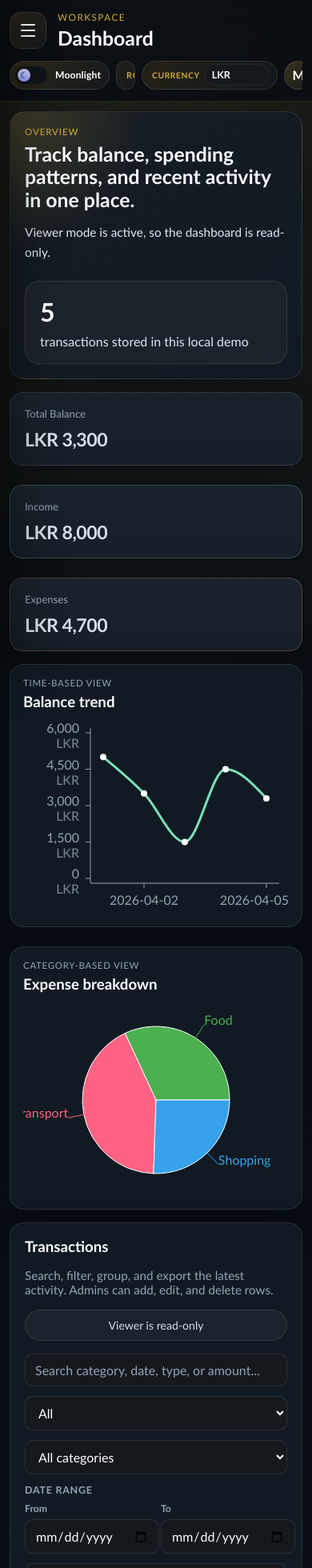
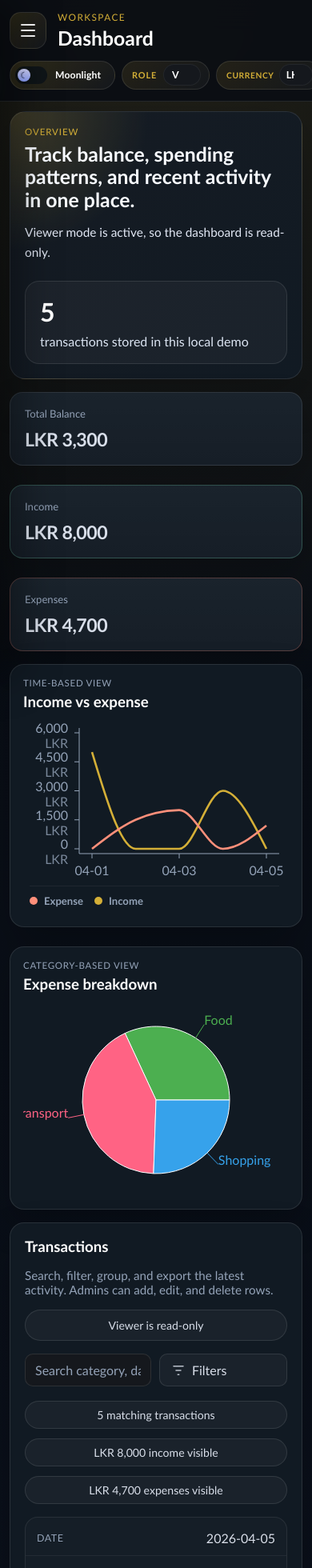
Before and after one commit to MalshaFDO/Finance-Dashboard, a React (Vite) app: page / in a window 390 px wide. Shown: the top 1960 px of the page at 80% size. Built offline with nearby package versions, Linux system fonts and the light colour scheme.

Commit message:
Improve mobile topbar, charts, and filters UI

```diff
--- a/src/components/charts/Charts.css
+++ b/src/components/charts/Charts.css
@@ -52,6 +52,30 @@
   padding: 24px;
 }
 
+.chart-legend {
+  display: flex;
+  gap: 14px;
+  flex-wrap: wrap;
+  margin-top: 10px;
+  padding: 10px 0 0;
+  border-top: 1px solid rgba(255, 255, 255, 0.06);
+}
+
+.chart-legend-item {
+  display: inline-flex;
+  align-items: center;
+  gap: 8px;
+  color: var(--text-muted);
+  font-size: 0.86rem;
+  font-weight: 700;
+}
+
+.chart-legend-swatch {
+  width: 10px;
+  height: 10px;
+  border-radius: 999px;
+}
+
 @media (max-width: 640px) {
   .chart-card {
     padding: 16px;
@@ -66,6 +90,10 @@
     min-height: 240px;
     padding: 18px;
   }
+
+  .chart-legend-item {
+    font-size: 0.82rem;
+  }
 }
 
 @media (max-width: 480px) {
--- a/src/components/charts/LineChartComponent.tsx
+++ b/src/components/charts/LineChartComponent.tsx
@@ -1,3 +1,4 @@
+import { useEffect, useState } from "react";
 import {
   LineChart,
   Line,
@@ -5,6 +6,7 @@ import {
   YAxis,
   Tooltip,
   ResponsiveContainer,
+  Legend,
 } from "recharts";
 import { useAppContext } from "../../context/AppContext";
 import type { CurrencyCode } from "../../types/currency";
@@ -36,7 +38,7 @@ const YAxisTick = ({ x = 0, y = 0, payload, currency }: YAxisTickProps) => {
 
 type BalanceTooltipProps = {
   active?: boolean;
-  payload?: ReadonlyArray<{ value?: unknown }>;
+  payload?: ReadonlyArray<{ value?: unknown; dataKey?: unknown; name?: unknown }>;
   label?: unknown;
   currency: CurrencyCode;
 };
@@ -44,7 +46,14 @@ type BalanceTooltipProps = {
 const BalanceTooltip = ({ active, payload, label, currency }: BalanceTooltipProps) => {
   if (!active || !payload || payload.length === 0) return null;
 
-  const value = Number(payload[0]?.value ?? 0);
+  const valueMap = new Map<string, number>();
+  payload.forEach((entry) => {
+    const key = String(entry.dataKey ?? entry.name ?? "");
+    valueMap.set(key, Number(entry.value ?? 0));
+  });
+
+  const incomeValue = valueMap.get("income") ?? 0;
+  const expenseValue = valueMap.get("expense") ?? 0;
 
   return (
     <div
@@ -58,45 +67,88 @@ const BalanceTooltip = ({ active, payload, label, currency }: BalanceTooltipProp
         backdropFilter: "blur(12px)",
       }}
     >
-      <div style={{ fontSize: 12, opacity: 0.8, marginBottom: 6 }}>{String(label ?? "")}</div>
-      <div style={{ fontWeight: 800, fontSize: 14, lineHeight: 1.1 }}>
-        {formatNumber(value, currency)}
+      <div style={{ fontSize: 12, opacity: 0.8, marginBottom: 8 }}>{`Date: ${String(label ?? "")}`}</div>
+
+      <div style={{ display: "grid", gap: 8 }}>
+        <div>
+          <div style={{ fontSize: 12, opacity: 0.85, marginBottom: 4 }}>Income</div>
+          <div style={{ fontWeight: 800, fontSize: 14, lineHeight: 1.1 }}>
+            {formatNumber(incomeValue, currency)}
+          </div>
+          <div style={{ fontSize: 12, opacity: 0.85 }}>{currency}</div>
+        </div>
+
+        <div>
+          <div style={{ fontSize: 12, opacity: 0.85, marginBottom: 4 }}>Expense</div>
+          <div style={{ fontWeight: 800, fontSize: 14, lineHeight: 1.1 }}>
+            {formatNumber(expenseValue, currency)}
+          </div>
+          <div style={{ fontSize: 12, opacity: 0.85 }}>{currency}</div>
+        </div>
       </div>
-      <div style={{ fontSize: 12, opacity: 0.85 }}>{currency}</div>
+    </div>
+  );
+};
+
+const ChartLegend = (props: { payload?: Array<{ color?: string; value?: string }> }) => {
+  const items = props.payload ?? [];
+  if (items.length === 0) return null;
+
+  return (
+    <div className="chart-legend" aria-label="Chart legend">
+      {items.map((item) => (
+        <div key={item.value} className="chart-legend-item">
+          <span className="chart-legend-swatch" style={{ background: item.color }} />
+          <span className="chart-legend-label">{item.value}</span>
+        </div>
+      ))}
     </div>
   );
 };
 
 const LineChartComponent = () => {
   const { transactions, currency } = useAppContext();
+  const [isNarrow, setIsNarrow] = useState(() => window.innerWidth <= 520);
 
-  const sortedTransactions = [...transactions].sort((a, b) =>
-    a.date.localeCompare(b.date)
+  useEffect(() => {
+    const handleResize = () => setIsNarrow(window.innerWidth <= 520);
+    window.addEventListener("resize", handleResize);
+    return () => window.removeEventListener("resize", handleResize);
+  }, []);
+
+  const sortedTransactions = [...transactions].sort((a, b) => a.date.localeCompare(b.date));
+
+  const dailyTotals = sortedTransactions.reduce<Record<string, { income: number; expense: number }>>(
+    (map, transaction) => {
+      const current = map[transaction.date] ?? { income: 0, expense: 0 };
+      if (transaction.type === "income") current.income += transaction.amount;
+      else current.expense += transaction.amount;
+      map[transaction.date] = current;
+      return map;
+    },
+    {}
   );
 
-  const data = sortedTransactions.reduce<Array<{ date: string; balance: number }>>(
-    (entries, transaction) => {
-      const previousBalance = entries[entries.length - 1]?.balance ?? 0;
-      const nextBalance =
-        previousBalance +
-        (transaction.type === "income" ? transaction.amount : -transaction.amount);
+  const data = Object.keys(dailyTotals)
+    .sort()
+    .reduce<Array<{ date: string; income: number; expense: number }>>((entries, date) => {
+      const today = dailyTotals[date];
 
       entries.push({
-        date: transaction.date,
-        balance: nextBalance,
+        date,
+        income: today.income,
+        expense: today.expense,
       });
 
       return entries;
-    },
-    []
-  );
+    }, []);
 
   return (
     <section className="chart-card">
       <div className="chart-header">
         <div>
           <p className="chart-label">Time-based view</p>
-          <h3>Balance trend</h3>
+          <h3>Income vs expense</h3>
         </div>
       </div>
 
@@ -109,10 +161,13 @@ const LineChartComponent = () => {
                 stroke="#94a3b8"
                 tickMargin={10}
                 padding={{ left: 16, right: 16 }}
+                minTickGap={18}
+                interval={isNarrow ? "preserveStartEnd" : 0}
+                tickFormatter={(value) => (isNarrow ? String(value).slice(5) : String(value))}
               />
               <YAxis
                 stroke="#94a3b8"
-                width={76}
+                width={isNarrow ? 62 : 76}
                 tickMargin={8}
                 padding={{ bottom: 6, top: 6 }}
                 tick={(props) => <YAxisTick {...props} currency={currency} />}
@@ -120,14 +175,25 @@ const LineChartComponent = () => {
               <Tooltip content={(props) => <BalanceTooltip {...props} currency={currency} />} />
               <Line
                 type="monotone"
-                dataKey="balance"
-                stroke="#7ce0b8"
-                strokeWidth={3}
-                dot={{ r: 4, strokeWidth: 0 }}
-                activeDot={{ r: 6 }}
+                dataKey="income"
+                name="Income"
+                stroke="#d4af37"
+                strokeWidth={2.6}
+                dot={false}
                 isAnimationActive
                 animationDuration={700}
               />
+              <Line
+                type="monotone"
+                dataKey="expense"
+                name="Expense"
+                stroke="#ff8f7a"
+                strokeWidth={2.6}
+                dot={false}
+                isAnimationActive
+                animationDuration={700}
+              />
+              <Legend verticalAlign="bottom" align="left" content={<ChartLegend />} />
             </LineChart>
           </ResponsiveContainer>
         </div>
--- a/src/components/layout/Topbar/Topbar.css
+++ b/src/components/layout/Topbar/Topbar.css
@@ -268,6 +268,8 @@
   backdrop-filter: blur(16px);
   box-shadow: 0 20px 60px rgba(0, 0, 0, 0.42);
   z-index: 40;
+  transform-origin: top right;
+  animation: profile-pop 0.18s ease both;
 }
 
 .app-layout.theme-light .profile-menu {
@@ -295,6 +297,18 @@
 .profile-menu-item:focus-visible {
   outline: none;
   box-shadow: 0 0 0 3px rgba(212, 175, 55, 0.22);
+}
+
+@keyframes profile-pop {
+  from {
+    opacity: 0;
+    transform: translateY(-6px) scale(0.98);
+  }
+
+  to {
+    opacity: 1;
+    transform: translateY(0) scale(1);
+  }
 }
 
 @media (max-width: 900px) {
@@ -340,18 +354,15 @@
 @media (max-width: 520px) {
   .topbar-right {
     width: 100%;
-    display: flex;
+    display: grid;
+    grid-template-columns: minmax(132px, 1.25fr) minmax(110px, 1fr) minmax(132px, 1fr) 36px;
     align-items: center;
-    justify-content: flex-start;
-    flex-wrap: nowrap;
-    overflow-x: hidden;
     gap: 8px;
   }
 
   .theme-toggle-pill {
-    flex: 0 0 auto;
     justify-content: flex-start;
-    width: auto;
+    width: 100%;
     min-width: 0;
     height: 36px;
     padding: 4px 10px 4px 6px;
@@ -363,6 +374,9 @@
   .theme-toggle-label {
     display: inline;
     font-size: 0.76rem;
+    overflow: hidden;
+    text-overflow: ellipsis;
+    white-space: nowrap;
   }
 
   .theme-toggle-track {
@@ -381,7 +395,7 @@
   }
 
   .role-pill {
-    flex: 1 1 0;
+    width: 100%;
     min-width: 0;
     height: 36px;
     padding: 5px 10px 5px 12px;
@@ -392,8 +406,8 @@
   }
 
   .currency-pill {
-    flex: 0 0 170px;
-    min-width: 170px;
+    width: 100%;
+    min-width: 0;
     height: 36px;
     padding: 5px 10px 5px 12px;
     gap: 6px;
@@ -415,29 +429,49 @@
   }
 
   .role-pill select {
+    flex: 1 1 auto;
     min-width: 0;
     width: 100%;
     padding: 5px 26px 5px 10px;
     font-size: 0.78rem;
+    color: var(--text-strong);
+    -webkit-text-fill-color: var(--text-strong);
   }
 
   .currency-pill select {
+    flex: 1 1 auto;
     min-width: 0;
     width: 100%;
     padding: 5px 22px 5px 8px;
     font-size: 0.78rem;
     font-weight: 800;
+    color: var(--text-strong);
+    -webkit-text-fill-color: var(--text-strong);
+  }
+
+  .profile {
+    justify-self: end;
   }
 
   .avatar {
-    flex: 0 0 auto;
     width: 36px;
     min-width: 36px;
     height: 36px;
   }
+
+  .profile-menu {
+    position: fixed;
+    top: 74px;
+    right: 12px;
+    width: min(92vw, 220px);
+  }
 }
 
 @media (max-width: 380px) {
+  .topbar-right {
+    grid-template-columns: minmax(118px, 1.2fr) minmax(104px, 1fr) minmax(118px, 1fr) 34px;
+  }
+
   .topbar-left {
     gap: 10px;
   }
--- a/src/components/transactions/TransactionTable.css
+++ b/src/components/transactions/TransactionTable.css
@@ -110,11 +110,43 @@ td:last-child {
 }
 
 .controls {
+  gap: 12px;
+  margin-bottom: 18px;
   display: grid;
+}
+
+.controls-bar {
+  display: flex;
+  gap: 10px;
+  align-items: center;
+}
+
+.controls-bar .control-search {
+  flex: 1 1 auto;
+  min-width: 0;
+}
+
+.filters-toggle {
+  display: inline-flex;
+  align-items: center;
+  gap: 8px;
+  white-space: nowrap;
+}
+
+.filters-toggle-icon {
+  opacity: 0.85;
+}
+
+.filters-panel {
+  display: none;
   grid-template-columns: repeat(12, minmax(0, 1fr));
   gap: 12px;
-  margin-bottom: 18px;
   align-items: end;
+}
+
+.filters-panel.is-open {
+  display: grid;
+}
 }
 
 .date-range {
@@ -167,6 +199,14 @@ td:last-child {
 }
 
 @media (min-width: 920px) {
+  .filters-panel {
+    display: grid;
+  }
+
+  .filters-toggle {
+    display: none;
+  }
+
   .control-search {
     grid-column: span 6;
   }
@@ -268,6 +308,7 @@ td select {
   color: #d8f3e6;
   background: rgba(124, 224, 184, 0.12);
   border: 1px solid rgba(124, 224, 184, 0.2);
+  animation: banner-in 0.18s ease both;
 }
 
 .controls input::placeholder,
@@ -354,6 +395,18 @@ td select:focus {
 .empty-panel p {
   margin-top: 8px;
   color: var(--text-muted);
+}
+
+@keyframes banner-in {
+  from {
+    opacity: 0;
+    transform: translateY(-6px);
+  }
+
+  to {
+    opacity: 1;
+    transform: translateY(0);
+  }
 }
 
 @media (max-width: 720px) {
--- a/src/components/transactions/TransactionTable.tsx
+++ b/src/components/transactions/TransactionTable.tsx
@@ -14,6 +14,7 @@ const TransactionTable = () => {
   const [categoryFilter, setCategoryFilter] = useState("all");
   const [dateFrom, setDateFrom] = useState("");
   const [dateTo, setDateTo] = useState("");
+  const [filtersOpen, setFiltersOpen] = useState(false);
   const [sortBy, setSortBy] = useState<SortOption>("date-desc");
   const [groupBy, setGroupBy] = useState<GroupOption>("none");
   const [formState, setFormState] = useState({
@@ -27,6 +28,15 @@ const TransactionTable = () => {
   const [statusMessage, setStatusMessage] = useState("");
 
   const hasInvalidDateRange = Boolean(dateFrom && dateTo && dateFrom > dateTo);
+
+  useEffect(() => {
+    const mediaQuery = window.matchMedia("(min-width: 920px)");
+    const apply = () => setFiltersOpen(mediaQuery.matches);
+
+    apply();
+    mediaQuery.addEventListener("change", apply);
+    return () => mediaQuery.removeEventListener("change", apply);
+  }, []);
 
   const filteredTransactions = [...transactions]
     .filter((transaction) => {
@@ -313,6 +323,7 @@ const TransactionTable = () => {
       </datalist>
 
       <div className="controls">
+        <div className="controls-bar">
           <input
             type="text"
             placeholder="Search category, date, type, or amount..."
@@ -321,6 +332,34 @@ const TransactionTable = () => {
             className="control control-search"
           />
 
+          <button
+            type="button"
+            className="ghost-button filters-toggle"
+            aria-label={filtersOpen ? "Hide filters" : "Show filters"}
+            aria-expanded={filtersOpen}
+            aria-controls="transactions-filters"
+            onClick={() => setFiltersOpen((current) => !current)}
+          >
+            <svg
+              className="filters-toggle-icon"
+              viewBox="0 0 24 24"
+              width="18"
+              height="18"
+              aria-hidden="true"
+            >
+              <path
+                fill="currentColor"
+                d="M3 5a1 1 0 0 1 1-1h16a1 1 0 1 1 0 2H4A1 1 0 0 1 3 5Zm4 7a1 1 0 0 1 1-1h8a1 1 0 1 1 0 2H8a1 1 0 0 1-1-1Zm3 7a1 1 0 0 1 1-1h2a1 1 0 1 1 0 2h-2a1 1 0 0 1-1-1Z"
+              />
+            </svg>
+            Filters
+          </button>
+        </div>
+
+        <div
+          id="transactions-filters"
+          className={`filters-panel ${filtersOpen ? "is-open" : ""}`}
+        >
           <select
             value={filter}
             onChange={(event) => setFilter(event.target.value)}
@@ -415,6 +454,7 @@ const TransactionTable = () => {
             <button type="button" className="ghost-button" onClick={() => exportTransactions("json")}>
               Export JSON
             </button>
+          </div>
         </div>
       </div>
 
--- a/src/styles/global.css
+++ b/src/styles/global.css
@@ -201,6 +201,7 @@ canvas {
     background: rgba(3, 7, 18, 0.56);
     backdrop-filter: blur(2px);
     z-index: 24;
+    animation: overlay-fade 0.18s ease both;
   }
 
   .main-content {
@@ -209,3 +210,24 @@ canvas {
     min-width: 0;
   }
 }
+
+@keyframes overlay-fade {
+  from {
+    opacity: 0;
+  }
+
+  to {
+    opacity: 1;
+  }
+}
+
+@media (prefers-reduced-motion: reduce) {
+  *,
+  *::before,
+  *::after {
+    animation-duration: 0.01ms !important;
+    animation-iteration-count: 1 !important;
+    transition-duration: 0.01ms !important;
+    scroll-behavior: auto !important;
+  }
+}
```
Lines whose indentation alone changed are shown as unchanged.
